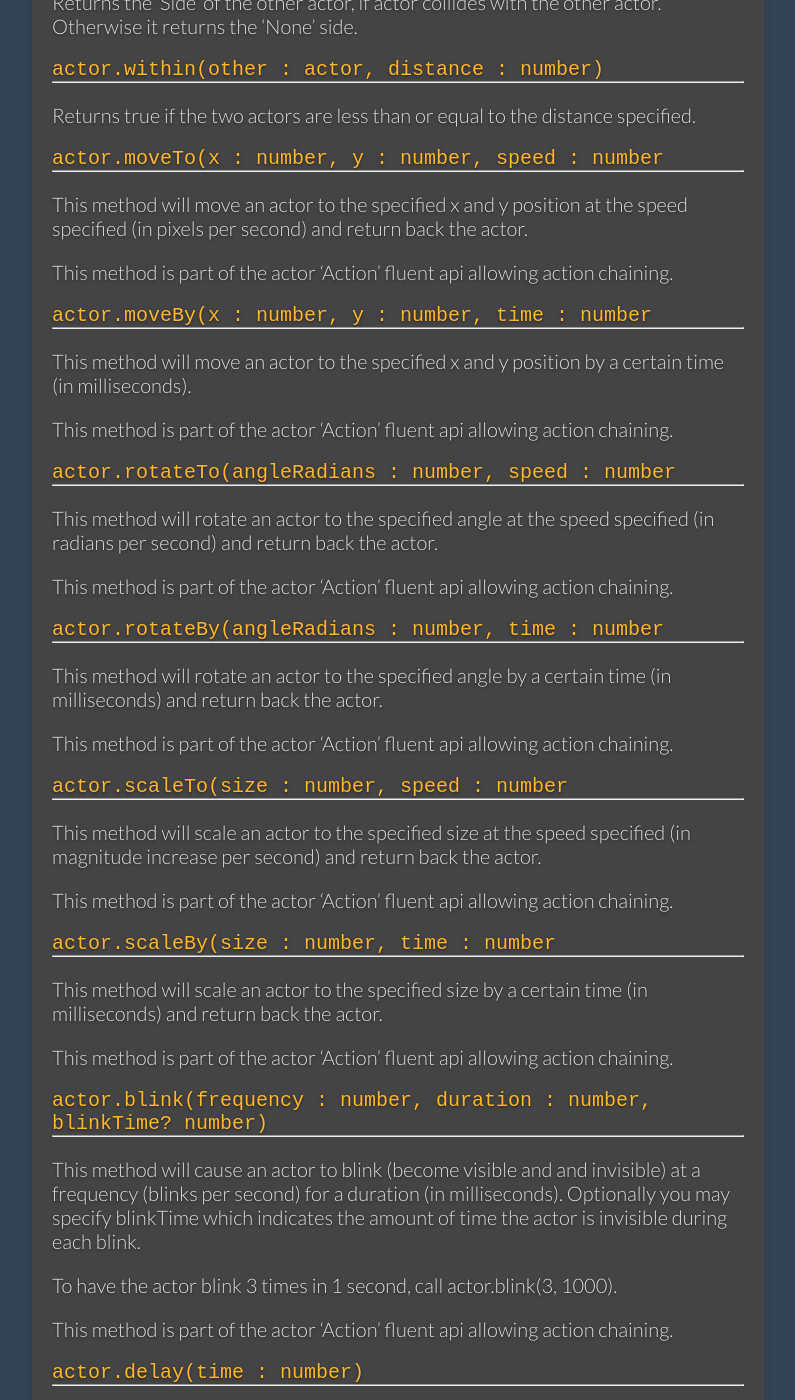
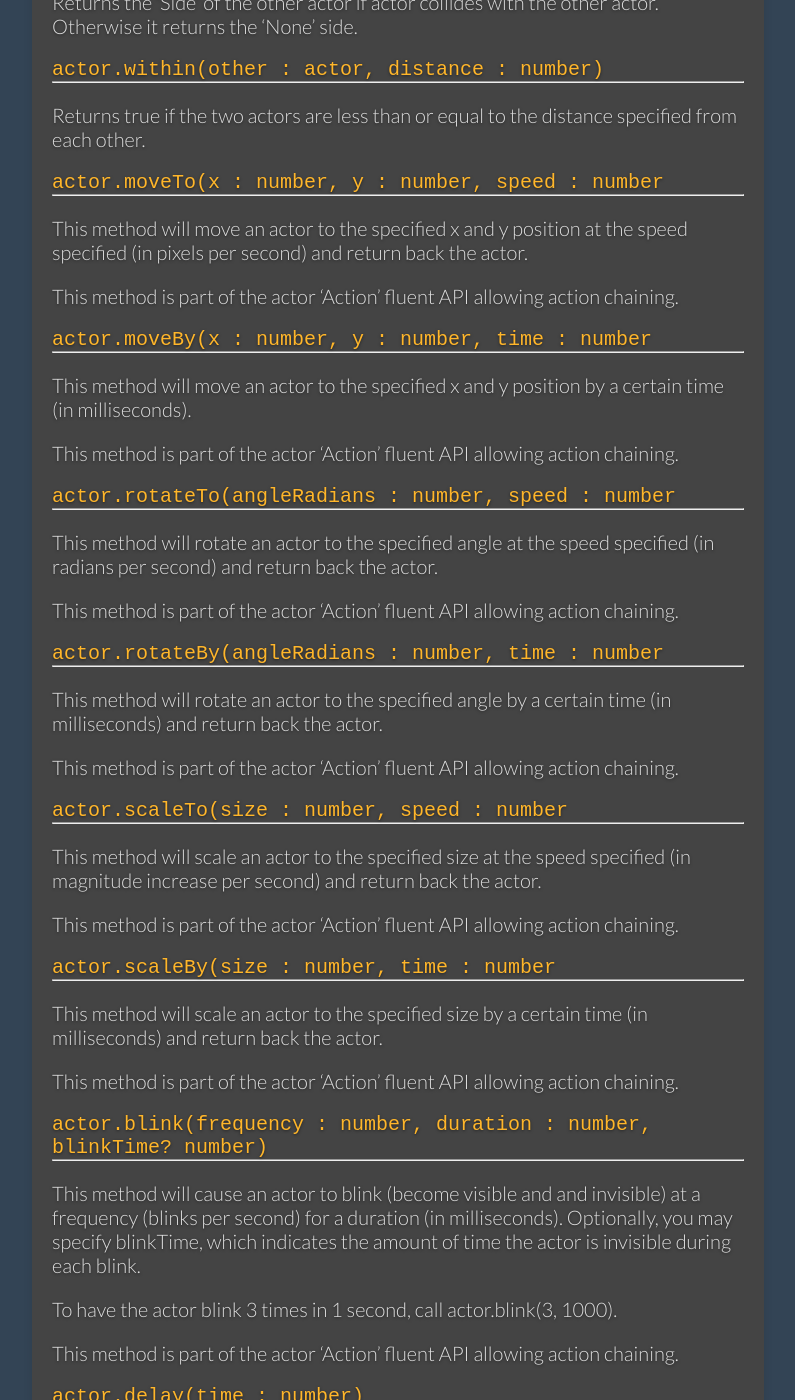
Before and after one commit to eonarheim/eonarheim.github.io, a Jekyll site: the page built from docs/actor.md, in a window 1280 px wide and 1400 px high, scrolled down 4801 px. Shown: the whole window, without its empty margins (149-944 px from the left). Built offline with Jekyll 4.4.1, drawn with Linux system fonts in a browser that asks for light colours; some web fonts are replaced; Markdown is read by kramdown in place of the engine named in the settings; some of the changed text lies outside the part shown.

Commit message:
Update actor.md

```diff
--- a/docs/actor.md
+++ b/docs/actor.md
@@ -32,15 +32,15 @@
    color? : Color)</pre>
 --------------
 
-The Actor constructor takes 5 optional parameters, x position, y position,
-width, height, and color. If no parameters are specified x, y, width, and
-height will all default to 0. Color will default to black.
+The Actor constructor takes 5 optional parameters: x position, y position,
+width, height, and color. If no parameters are specified, the default values of x, y, width, and
+height will all be 0. Color will default to black.
 
 ## Static Methods
 <pre>actor.extend(methods : any)</pre>
 ---------------
 You may wish to extend native actor functionality. Any method on actor may be
-extended to support additional functionaliy, in the example below we create
+extended to support additional functionaliy. In the example below we create
 a new type called "MyActor"
 
 {% highlight javascript %}
@@ -103,8 +104,8 @@
 <pre>actor.invisible</pre>
 -------------------
 
-Get or set the current visibility of an actor. If invisible is set to
-true then the actor will no longer be drawn, but will still receive
+Get or set the current visibility of an actor. If 'invisible' is set to
+true, then the actor will no longer be drawn, but will still receive
 updates.
 
 <pre>actor.fixed</pre>
@@ -129,13 +130,13 @@
 <pre>actor.color</pre>
 -------------------
 
-The current color for an actor, this is only used if no drawings have been
+The current color for an actor. This is only used if no drawings have been
 specified for an actor.
 
 <pre>actor.parent</pre>
 -------------------
 
-The parent property represents the SceneNode that is this actors parent.
+The parent property represents the SceneNode that is this actor's parent.
 This property is null by default and is set when the actor is added to the
 scene graph.
 
@@ -195,24 +196,24 @@
 <pre>actor.getWidth()</pre>
 -------------------
 
-Returns the width of an actor factoring in the scale.
+Returns the width of an actor, factoring in the scale.
 
 <pre>actor.setWidth(width : number)</pre>
 -------------------
 
-Sets the width of an actor factoring in the scale.
+Sets the width of an actor, factoring in the scale.
 
 
 <pre>actor.getHeight()</pre>
 -------------------
 
-Returns the height of an actor factoring in the scale.
+Returns the height of an actor, factoring in the scale.
 
 
 <pre>actor.setHeight(height : number)</pre>
 -------------------
 
-Sets the height of an actor factoring in the scale.
+Sets the height of an actor, factoring in the scale.
 
 <pre>actor.getLeft()</pre>
 -------------------
@@ -243,13 +244,13 @@
 <pre>actor.collides(other : Actor)</pre>
 -------------------
 
-Returns the 'Side' of the other actor, if actor collides with the other actor.
+Returns the 'Side' of the other actor if actor collides with the other actor.
 Otherwise it returns the 'None' side.
 
 <pre>actor.within(other : actor, distance : number)</pre>
 -------------------
 
-Returns true if the two actors are less than or equal to the distance specified.
+Returns true if the two actors are less than or equal to the distance specified from each other.
 
 <pre>actor.moveTo(x : number, y : number, speed : number</pre>
 -------------------
@@ -257,7 +258,7 @@
 This method will move an actor to the specified x and y position at the speed
 specified (in pixels per second) and return back the actor.
 
-This method is part of the actor 'Action' fluent api allowing action chaining.
+This method is part of the actor 'Action' fluent API allowing action chaining.
 
 <pre>actor.moveBy(x : number, y : number, time : number</pre>
 -------------------
@@ -265,7 +266,7 @@
 This method will move an actor to the specified x and y position by a certain
 time (in milliseconds).
 
-This method is part of the actor 'Action' fluent api allowing action chaining.
+This method is part of the actor 'Action' fluent API allowing action chaining.
 
 <pre>actor.rotateTo(angleRadians : number, speed : number</pre>
 -------------------
@@ -273,7 +274,7 @@
 This method will rotate an actor to the specified angle at the speed
 specified (in radians per second) and return back the actor.
 
-This method is part of the actor 'Action' fluent api allowing action chaining.
+This method is part of the actor 'Action' fluent API allowing action chaining.
 
 <pre>actor.rotateBy(angleRadians : number, time : number</pre>
 -------------------
@@ -281,7 +282,7 @@
 This method will rotate an actor to the specified angle by a certain time
 (in milliseconds) and return back the actor.
 
-This method is part of the actor 'Action' fluent api allowing action chaining.
+This method is part of the actor 'Action' fluent API allowing action chaining.
 
 <pre>actor.scaleTo(size : number, speed : number</pre>
 -------------------
@@ -289,7 +290,7 @@
 This method will scale an actor to the specified size at the speed
 specified (in magnitude increase per second) and return back the actor.
 
-This method is part of the actor 'Action' fluent api allowing action chaining.
+This method is part of the actor 'Action' fluent API allowing action chaining.
 
 <pre>actor.scaleBy(size : number, time : number</pre>
 -------------------
@@ -297,20 +298,20 @@
 This method will scale an actor to the specified size by a certain time
 (in milliseconds) and return back the actor.
 
-This method is part of the actor 'Action' fluent api allowing action chaining.
+This method is part of the actor 'Action' fluent API allowing action chaining.
 
 
 <pre>actor.blink(frequency : number, duration : number, blinkTime? number)</pre>
 -------------------
 
 This method will cause an actor to blink (become visible and and invisible) at
-a frequency (blinks per second) for a duration (in milliseconds). Optionally you
-may specify blinkTime which indicates the amount of time the actor is invisible
+a frequency (blinks per second) for a duration (in milliseconds). Optionally, you
+may specify blinkTime, which indicates the amount of time the actor is invisible
 during each blink.
 
 To have the actor blink 3 times in 1 second, call actor.blink(3, 1000).
 
-This method is part of the actor 'Action' fluent api allowing action chaining.
+This method is part of the actor 'Action' fluent API allowing action chaining.
 
 <pre>actor.delay(time : number)</pre>
 -------------------
@@ -318,7 +319,7 @@
 This method will delay the next action from executing for a certain amount of
 time (in milliseconds).
 
-This method is part of the actor 'Action' fluent api allowing action chaining.
+This method is part of the actor 'Action' fluent API allowing action chaining.
 
 <pre>actor.repeat(times? : number)</pre>
 -------------------
@@ -327,7 +328,7 @@
 a certain number of times. If the number of repeats is not specified it will
 repeat forever.
 
-This method is part of the actor 'Action' fluent api allowing action chaining.
+This method is part of the actor 'Action' fluent API allowing action chaining.
 
 <pre>actor.repeatForever()</pre>
 --------------------
@@ -335,7 +336,7 @@
 This method will cause the actor to repeat all of the previously called actions
 forever.
 
-This method is part of the actor 'Action' fluent api allowing action chaining.
+This method is part of the actor 'Action' fluent API allowing action chaining.
 
 <pre>actor.update(engine : Engine, delta : number)</pre>
 --------------------
```
Also changed, not shown: other parts of docs/actor.md (+8 -7 lines).
